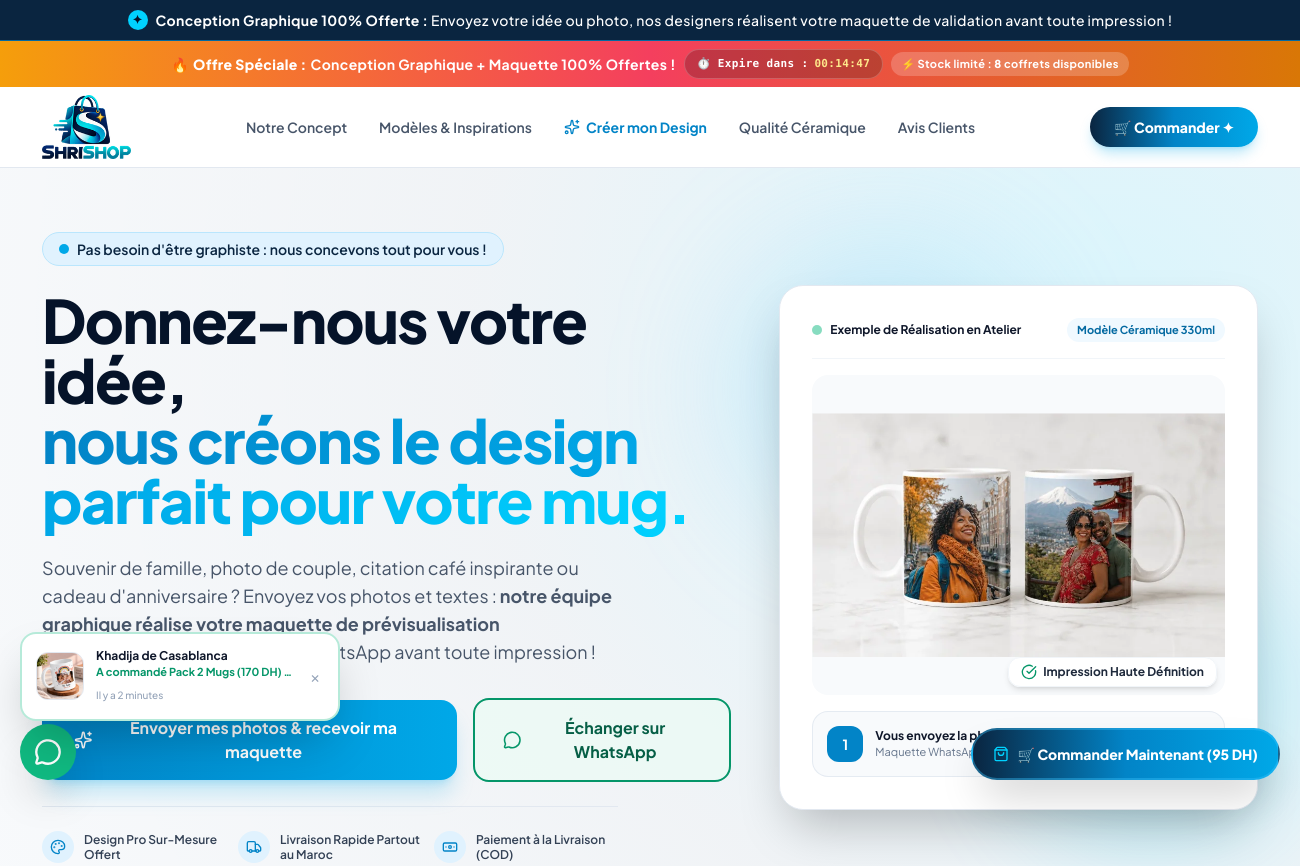
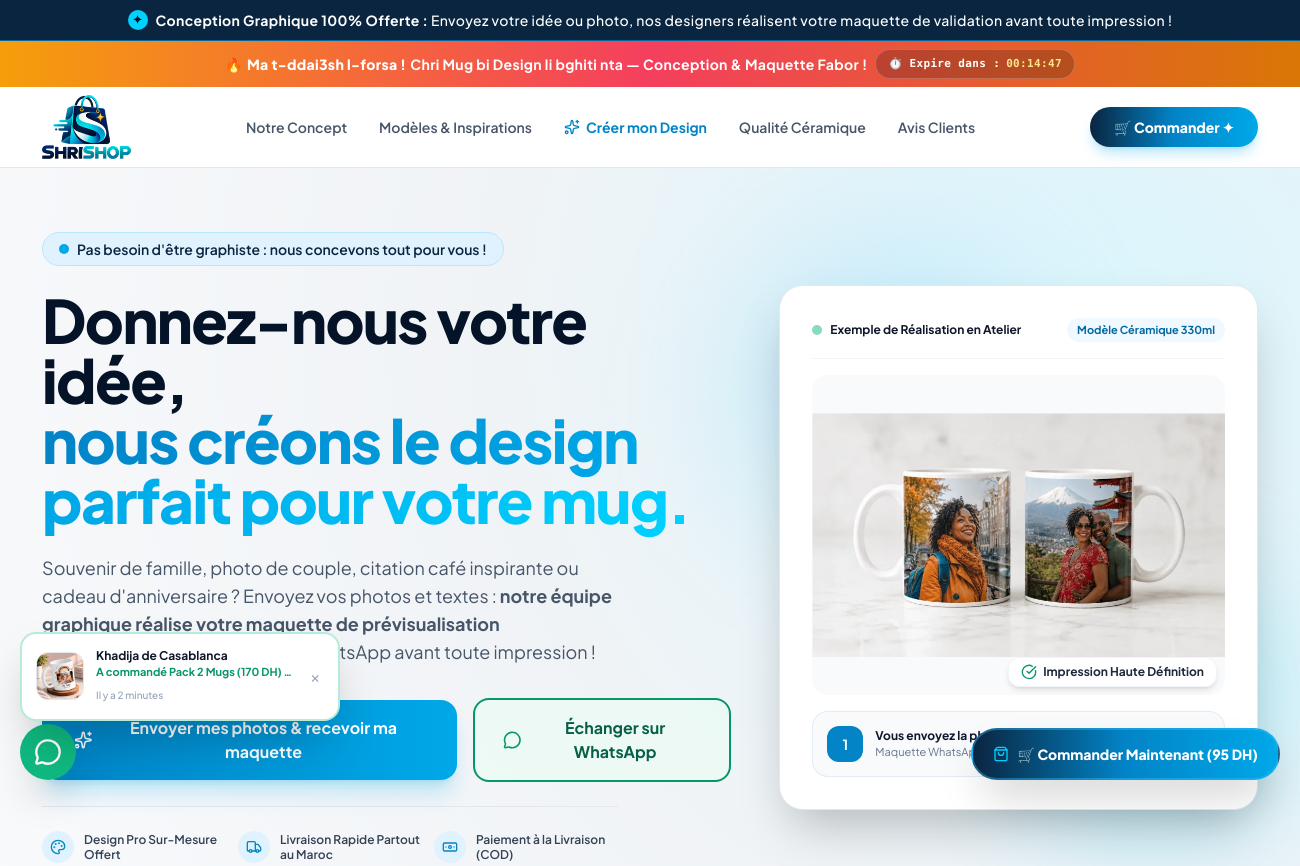
Before and after one commit to AEgunz/nafas-landingpage, an Electron app: page mugs.html in a window 1300 px wide. Shown: the top 866 px of the page. Drawn offline with nearby package versions, Linux system fonts and the light colour scheme; a web font is replaced by a local one.

Commit message:
Update banner text to Ma t-ddai3sh l-forsa! Chri Mug bi Design li bghiti nta

```diff
--- a/mugs.html
+++ b/mugs.html
@@ -90,12 +90,11 @@
 
   <!-- Live Scarcity & Countdown Timer Banner -->
   <div class="bg-gradient-to-r from-amber-500 via-rose-500 to-amber-600 text-white text-xs sm:text-sm py-2 px-4 text-center font-bold tracking-wide flex items-center justify-center flex-wrap gap-2 shadow-sm">
-    <span class="flex items-center gap-1">🔥 <strong>Offre Spéciale :</strong> Conception Graphique + Maquette 100% Offertes !</span>
+    <span class="flex items-center gap-1">🔥 <strong>Ma t-ddai3sh l-forsa !</strong> Chri Mug bi Design li bghiti nta — Conception & Maquette Fabor !</span>
     <span class="bg-black/20 px-3 py-1 rounded-full text-[11px] font-mono flex items-center gap-1.5 border border-white/20">
       <span>⏱️ Expire dans :</span>
       <span id="countdown-timer" class="font-black text-amber-200">00:14:52</span>
     </span>
-    <span class="hidden md:inline-block bg-white/20 px-2.5 py-0.5 rounded-full text-[11px]">⚡ Stock limité : <strong id="mugs-stock-left">8</strong> coffrets disponibles</span>
   </div>
 
   <!-- Header / Nav -->
```
Also changed, not shown: public/mugs.html (+1 -2 lines).
